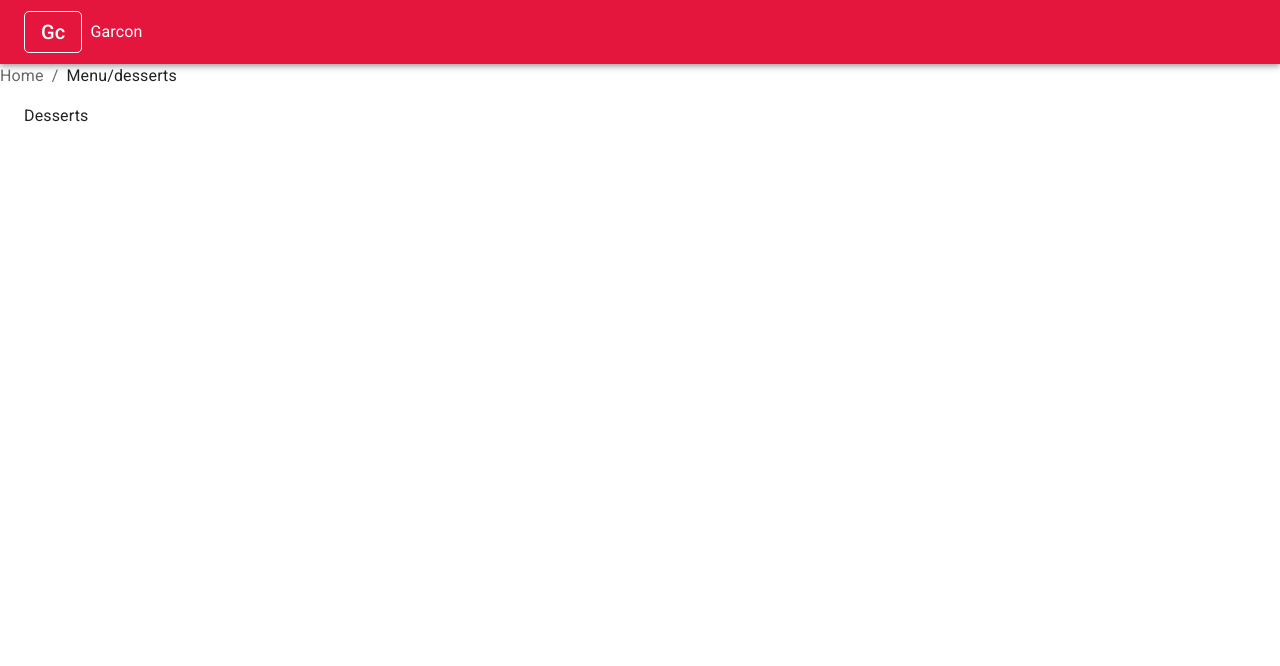
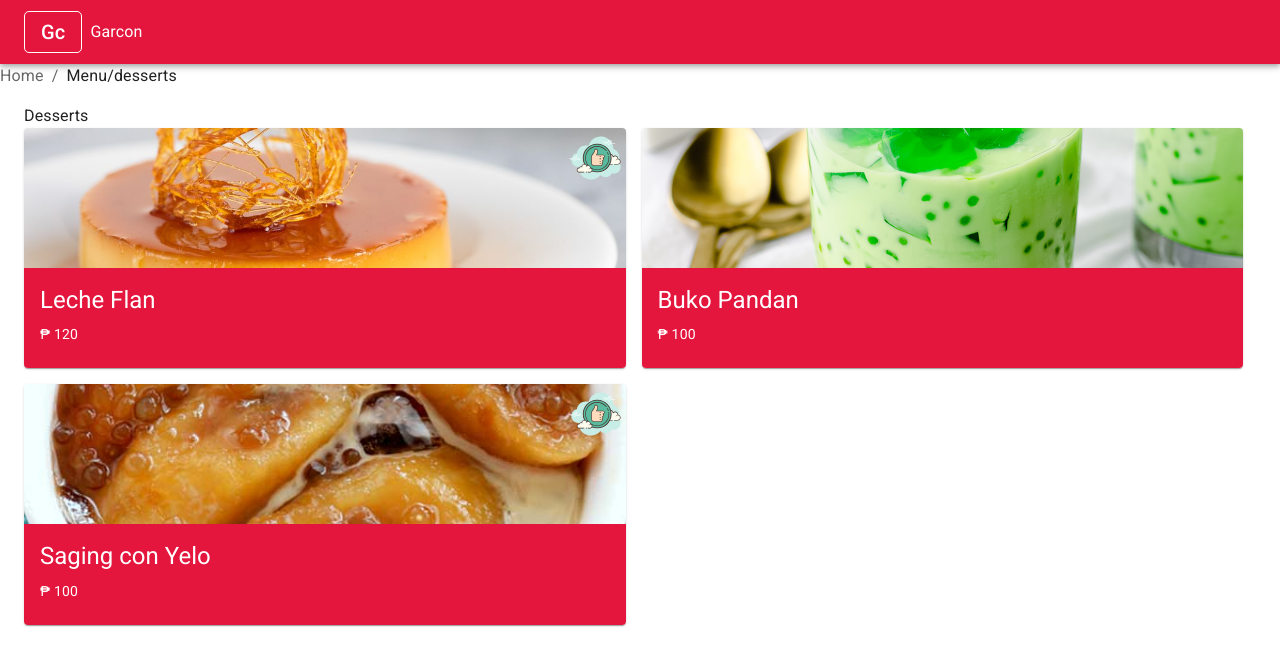
Before and after one commit to VncntDzn/simple_pos, a React (Create React App) app: page /menu/desserts in a window 1280 px wide. Shown: the top 666 px of the page. Built offline with nearby package versions, Linux system fonts and the light colour scheme.

Commit message:
added functionalities

```diff
--- /dev/null
+++ b/src/hooks/index.ts
@@ -0,0 +1,2 @@
+export { default as useSearchFood } from "./useSearchFood";
+export { default as useClassifyMenu } from "./useClassifyMenu";
--- /dev/null
+++ b/src/hooks/useClassifyMenu.ts
@@ -0,0 +1,26 @@
+import { MenuProps } from "types";
+
+import FoodMenu from "assets/data/menu.json";
+import { useEffect, useState } from "react";
+
+interface ClassificationProps {
+  classification: "Main" | "Appetizer" | "Dessert" | "Drink";
+}
+const useClassifyMenu = ({ classification }: ClassificationProps) => {
+  const [data, setData] = useState<MenuProps[]>([]);
+  useEffect(() => {
+    let classifiedMenu: MenuProps[] = [];
+    FoodMenu.map((food: any) => {
+      if (food.classification === classification) {
+        classifiedMenu.push(food);
+      }
+    });
+    setData(classifiedMenu);
+  }, []);
+
+  return {
+    data,
+  };
+};
+
+export default useClassifyMenu;
--- /dev/null
+++ b/src/hooks/useSearchFood.ts
@@ -0,0 +1,20 @@
+import { useEffect, useState } from "react";
+import { MenuProps } from "types";
+import FoodMenu from "assets/data/menu.json";
+
+interface SearchFoodProps {
+  id: number | string | undefined;
+}
+const useSearchFood = ({ id }: SearchFoodProps) => {
+  const [food, setFood] = useState<MenuProps>();
+  useEffect(() => {
+    if (id) {
+      setFood(() => FoodMenu.find(({ id }) => id === Number(id)));
+    }
+  }, [id]);
+
+  return {
+    food,
+  };
+};
+export default useSearchFood;
--- a/src/pages/menu/components/appetizer/components/List.tsx
+++ /dev/null
@@ -1,18 +0,0 @@
-import { Box } from "@mui/material";
-
-const List = () => {
-  return (
-    <Box
-      height={400}
-      sx={{
-        border: "3px solid red",
-      }}
-    >
-      List
-    </Box>
-  );
-};
-
-List.propTypes = {};
-
-export default List;
--- a/src/pages/menu/components/appetizer/index.tsx
+++ b/src/pages/menu/components/appetizer/index.tsx
@@ -1,10 +1,13 @@
-import List from "./components/List";
+import { Typography } from "@mui/material";
+import { useClassifyMenu } from "hooks";
+import ListOfFoods from "../shared/ListOfFoods";
 
 const Appetizer = () => {
+  const { data } = useClassifyMenu({ classification: "Appetizer" });
   return (
     <>
-      Appetizer
-      <List />
+      <Typography>Appetizer</Typography>
+      <ListOfFoods foods={data} />
     </>
   );
 };
--- a/src/pages/menu/components/categories/index.tsx
+++ b/src/pages/menu/components/categories/index.tsx
@@ -29,7 +29,7 @@ const DATA = [
   {
     svg: DrinksSVG,
     name: "Drinks",
-    path: "",
+    path: "drinks",
   },
 ];
 const Categories = () => {
--- a/src/pages/menu/components/desserts/index.tsx
+++ b/src/pages/menu/components/desserts/index.tsx
@@ -1,5 +1,14 @@
+import { Typography } from "@mui/material";
+import { useClassifyMenu } from "hooks";
+import ListOfFoods from "../shared/ListOfFoods";
 
 const Desserts = () => {
-  return <>Desserts</>;
+  const { data } = useClassifyMenu({ classification: "Dessert" });
+  return (
+    <>
+      <Typography>Desserts</Typography>
+      <ListOfFoods foods={data} />
+    </>
+  );
 };
 export default Desserts;
--- a/src/pages/menu/components/drinks/index.tsx
+++ b/src/pages/menu/components/drinks/index.tsx
@@ -1,5 +1,14 @@
+import { Typography } from "@mui/material";
+import { useClassifyMenu } from "hooks";
+import ListOfFoods from "../shared/ListOfFoods";
 
 const Drinks = () => {
-  return <>Drinks</>;
+  const { data } = useClassifyMenu({ classification: "Drink" });
+  return (
+    <>
+      <Typography>Drink</Typography>
+      <ListOfFoods foods={data} />
+    </>
+  );
 };
 export default Drinks;
--- a/src/pages/menu/components/main-course/index.tsx
+++ b/src/pages/menu/components/main-course/index.tsx
@@ -1,20 +1,8 @@
 import { Typography } from "@mui/material";
-import FoodMenu from "assets/data/menu.json";
-import { useEffect, useState } from "react";
-import { MenuProps } from "types";
+import { useClassifyMenu } from "hooks";
 import ListOfFoods from "../shared/ListOfFoods";
 const MainCourse = () => {
-  const [data, setData] = useState<MenuProps[]>([]);
-
-  useEffect(() => {
-    let classifiedMenu: MenuProps[] = [];
-    FoodMenu.map((food: any) => {
-      if (food.classification === "Main") {
-        classifiedMenu.push(food);
-      }
-    });
-    setData(classifiedMenu);
-  }, []);
+  const { data } = useClassifyMenu({ classification: "Main" });
   return (
     <>
       <Typography>Main Course</Typography>
--- a/src/pages/menu/components/shared/ListOfFoods.tsx
+++ b/src/pages/menu/components/shared/ListOfFoods.tsx
@@ -4,11 +4,11 @@ import {
   CardContent,
   CardMedia,
   Typography,
-  useTheme
+  useTheme,
 } from "@mui/material";
 import { useNavigate } from "react-router-dom";
 import { MenuProps } from "types";
-
+import Recommend from "assets/images/recommend.svg";
 interface ListOfFoodProps {
   foods: MenuProps[];
 }
@@ -21,7 +21,8 @@ const ListOfFoods = ({ foods }: ListOfFoodProps) => {
 
   return (
     <Box display="flex" flexWrap="wrap" gap={2}>
-      {foods.map(({ id, pictureUrl, name, price }: MenuProps) => (
+      {foods.map(
+        ({ id, pictureUrl, name, price, isChefRecommendation }: MenuProps) => (
           <Box
             onClick={() => handleNavigateToFood(id)}
             key={id}
@@ -30,8 +31,21 @@ const ListOfFoods = ({ foods }: ListOfFoodProps) => {
               height: { xs: 150, lg: "fit-content" },
               width: { sm: "45vw", md: "48vw", lg: "47vw" },
               cursor: "pointer",
+              position: "relative",
             }}
           >
+            {isChefRecommendation === 1 && (
+              <Box
+                component="img"
+                src={Recommend}
+                sx={{
+                  position: "absolute",
+                  height: 60,
+                  right: 0,
+                }}
+              />
+            )}
+
             <CardMedia
               height="140"
               component="img"
@@ -44,7 +58,12 @@ const ListOfFoods = ({ foods }: ListOfFoodProps) => {
                 backgroundColor: theme.palette.primary.main,
               }}
             >
-            <Typography gutterBottom variant="h5" color="white" component="div">
+              <Typography
+                gutterBottom
+                variant="h5"
+                color="white"
+                component="div"
+              >
                 {name}
               </Typography>
               <Typography variant="body2" color="white">
@@ -52,7 +71,8 @@ const ListOfFoods = ({ foods }: ListOfFoodProps) => {
               </Typography>
             </CardContent>
           </Box>
-      ))}
+        )
+      )}
     </Box>
   );
 };
--- a/src/pages/menu/components/shared/SelectedFood.tsx
+++ b/src/pages/menu/components/shared/SelectedFood.tsx
@@ -8,19 +8,12 @@ import {
   Typography,
   useTheme,
 } from "@mui/material";
-import FoodMenu from "assets/data/menu.json";
-import { useEffect, useState } from "react";
+import { useSearchFood } from "hooks";
 import { useParams } from "react-router-dom";
-import { MenuProps } from "types";
 const SelectedFood = () => {
   const params = useParams();
-  const [food, setFood] = useState<MenuProps>();
   const theme = useTheme();
-  useEffect(() => {
-    if (params.id) {
-      setFood(() => FoodMenu.find(({ id }) => id === Number(params.id)));
-    }
-  }, [params.id]);
+  const { food } = useSearchFood({ id: params.id });
 
   if (!food) return null;
   // display only if data is available
--- a/src/routes/index.tsx
+++ b/src/routes/index.tsx
@@ -9,6 +9,7 @@ import {
   SelectedFood,
   Categories,
 } from "pages";
+import Drinks from "pages/menu/components/drinks";
 import { createBrowserRouter } from "react-router-dom";
 const routes = createBrowserRouter([
   {
@@ -45,6 +46,11 @@ const routes = createBrowserRouter([
         caseSensitive: true,
       },
       {
+        path: "drinks",
+        element: <Drinks />,
+        caseSensitive: true,
+      },
+      {
         path: ":id",
         element: <SelectedFood />,
         caseSensitive: true,
```
Also changed, not shown: src/assets/images/recommend.svg (added). Lines whose indentation alone changed are shown as unchanged.
